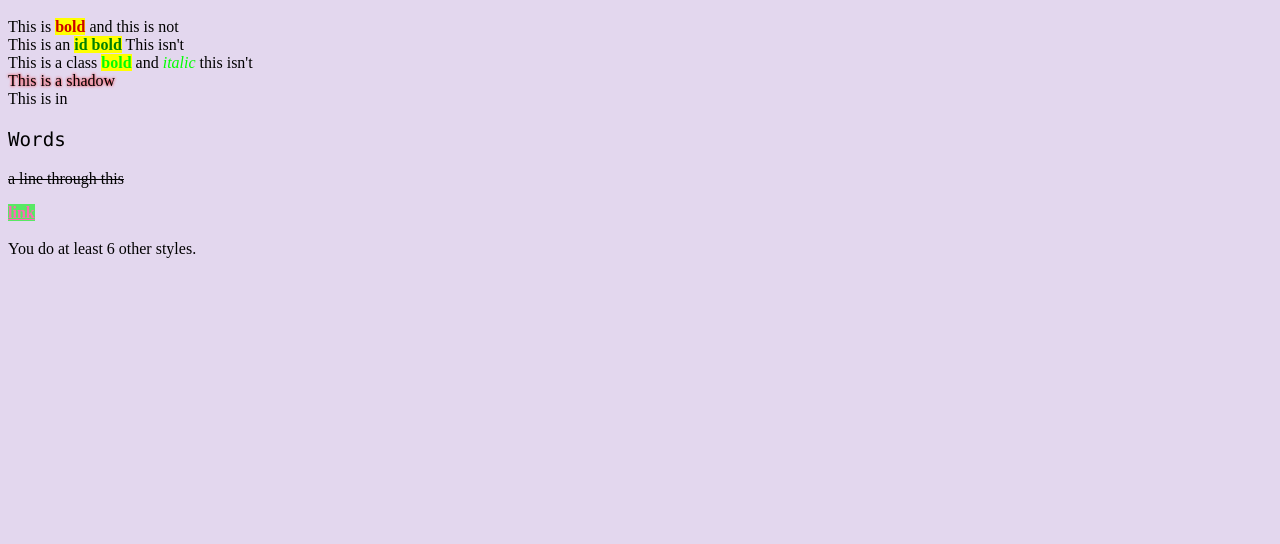
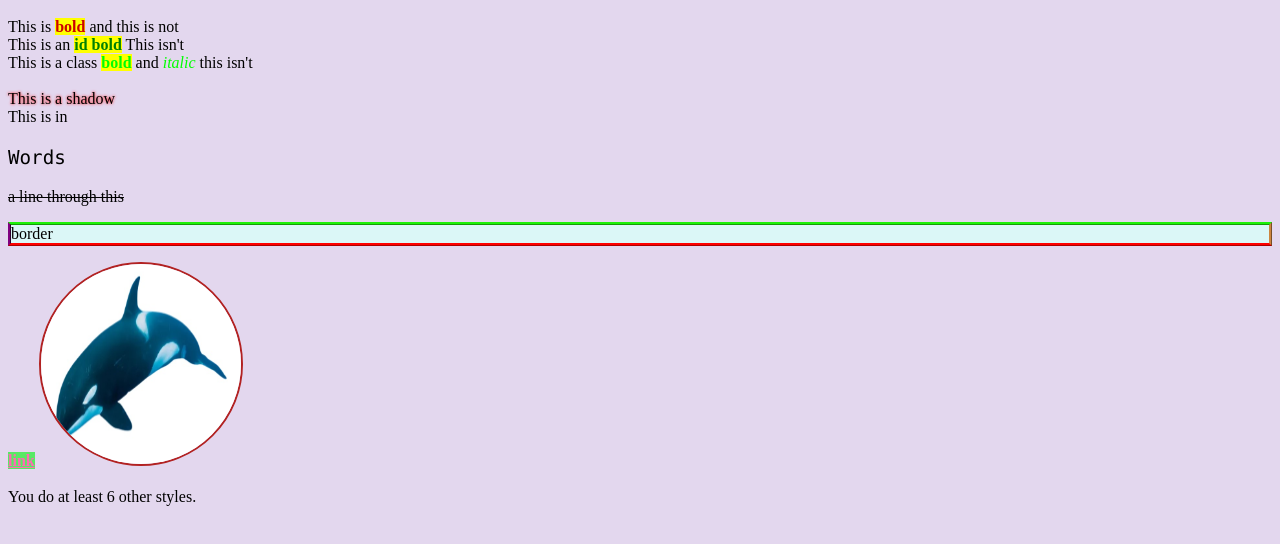
Before and after one commit to John7-web/webdesign2025-Aurvaan, a plain HTML site: page public/t1a07-top-page-css-Aurvaan.html in a window 1280 px wide. Shown: the part 48-592 px from the top of the page. Drawn offline with Linux system fonts and the light colour scheme.

Commit message:
Add files via upload

```diff
--- a/public/t1a07-top-page-css-Aurvaan.html
+++ b/public/t1a07-top-page-css-Aurvaan.html
@@ -35,7 +35,16 @@
   text-decoration: line-through;
 }
 #p3{
-    border: ;
+    border-style:ridge;
+    border-top-color: rgb(28, 241, 8);
+  background-color: rgb(219, 247, 247);
+  border-bottom-color: #ff0000;
+  border-left-color: purple;
+  border-right-color: peru;
+}
+img{
+    border-radius: 50%;
+    border: 2px solid firebrick;
 }
         </style>
     </head>
@@ -44,10 +53,12 @@
 This is <b>bold</b> and this is not<br>
 This is an <b id="myBold">id bold</b> This isn't<br>
 This is a class <b class="MyClass">bold</b> and <i class="MyClass">italic</i> this isn't<br>
-<div id="shadow">This is a shadow</div>
+<br><div id="shadow">This is a shadow</div>
 This is in <p id="p1">Words </p>
 <p id="p2"> a line through this</p>
+<p id="p3">border</p>
 <a href="https://www.w3schools.com/">link</a>
+<img src="Whale1.jpg" width="200" height="200">
 <br><br>
 You do at least 6 other styles.
 </body>
```
Also changed, not shown: public/X-webpage.html (+2 -3 lines).
